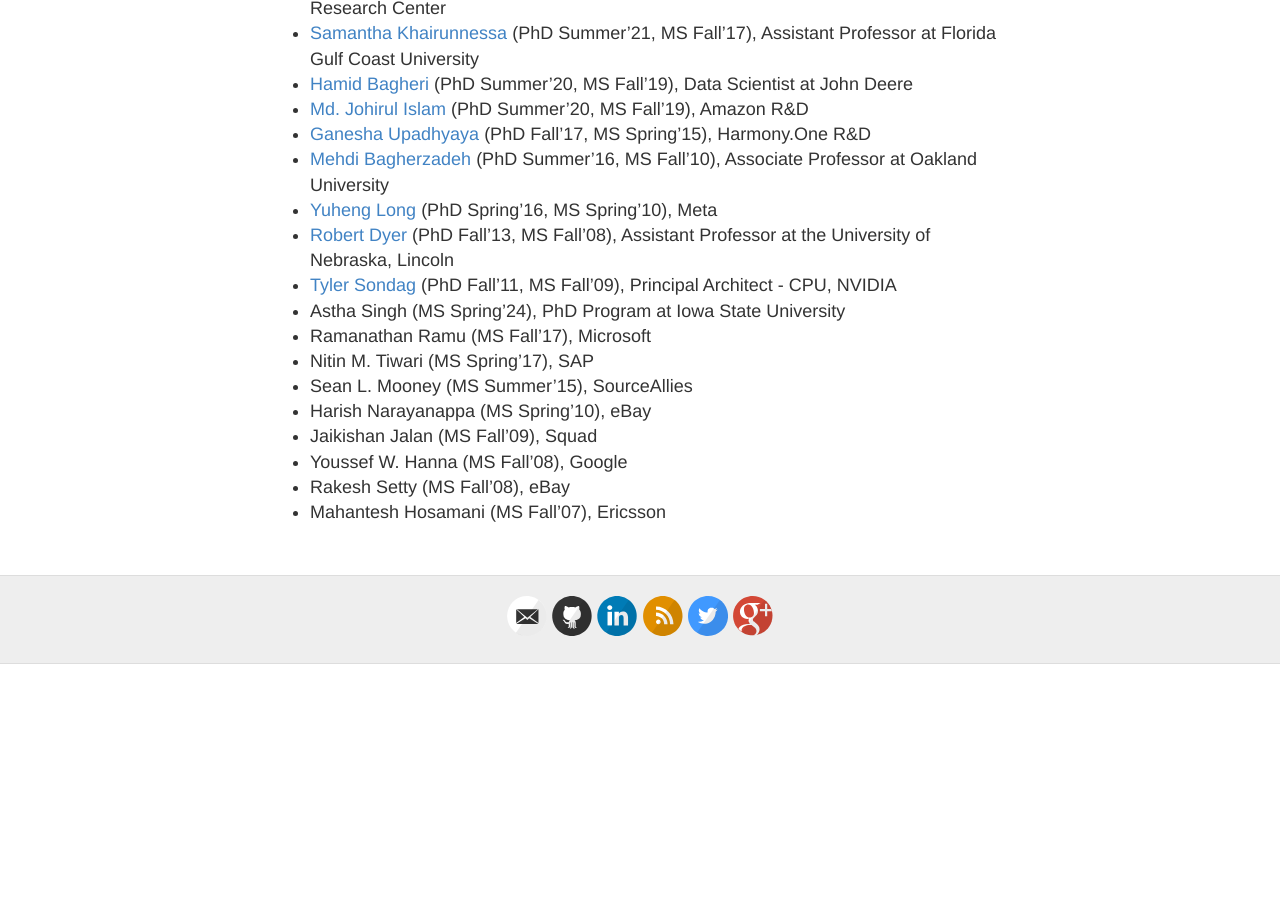
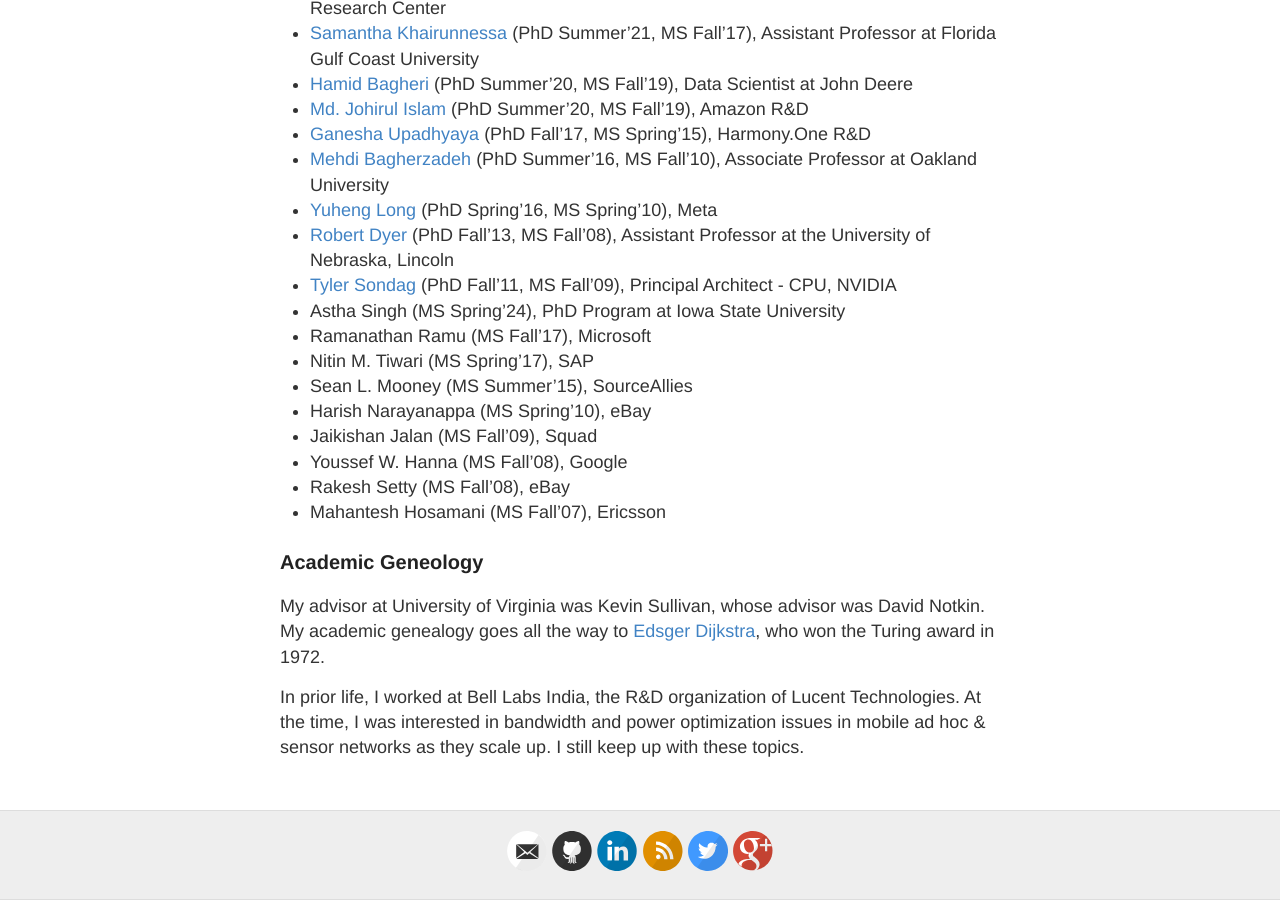
Before and after one commit to hridesh/hridesh.github.io, a Jekyll site: the page built from students.md, in a window 1280 px wide and 900 px high, scrolled down 1035 px. Built offline with Jekyll 4.4.1, drawn with Linux system fonts in a browser that asks for light colours; before the commit the page ends 1699 px from its top, so only the background shows below that.

Commit message:
misc changes

```diff
--- a/students.md
+++ b/students.md
@@ -46,3 +46,12 @@
 - Youssef W. Hanna (MS Fall'08), Google
 - Rakesh Setty (MS Fall'08), eBay
 - Mahantesh Hosamani (MS Fall'07), Ericsson
+
+### Academic Geneology
+
+My advisor at University of Virginia was Kevin Sullivan,
+whose advisor was David Notkin.
+My academic genealogy goes all the way to [Edsger Dijkstra](https://en.wikipedia.org/wiki/Edsger_W._Dijkstra),
+who won the Turing award in 1972.
+
+In prior life, I worked at Bell Labs India, the R&D organization of Lucent Technologies. At the time, I was interested in bandwidth and power optimization issues in mobile ad hoc & sensor networks as they scale up. I still keep up with these topics.
```
